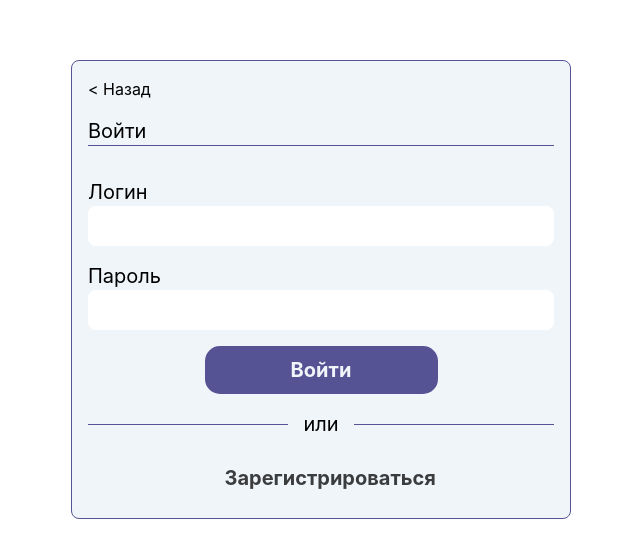
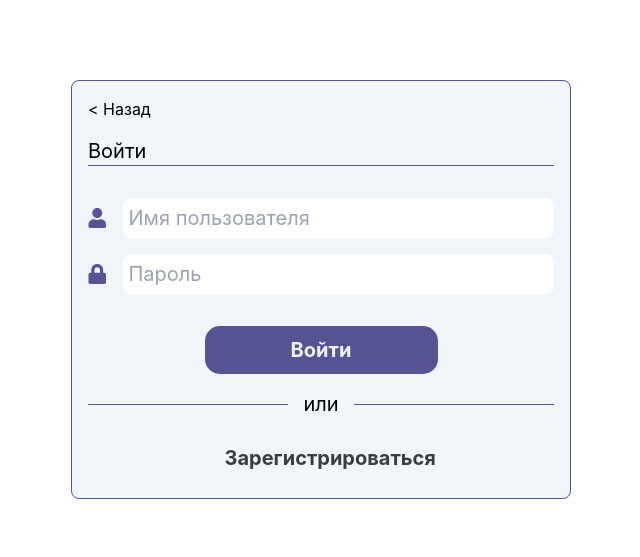
Before and after one commit to Axonome/MortgageCalculatorFrontend, a React (Create React App) app: page /Auth in a window 1280 px wide. Shown: the part 111-668 px from the top of the page, without its empty margins (319-959 px from the left). Built offline with nearby package versions, Linux system fonts and the light colour scheme.

Commit message:
Add icons and placeholders

```diff
--- a/package.json
+++ b/package.json
@@ -13,6 +13,7 @@
     "@types/react-dom": "^18.0.9",
     "react": "^18.2.0",
     "react-dom": "^18.2.0",
+    "react-icons": "^4.7.1",
     "react-router-dom": "^6.4.4",
     "react-scripts": "5.0.1",
     "typescript": "^4.9.3",
--- a/src/Components/Login/Login.css
+++ b/src/Components/Login/Login.css
@@ -45,13 +45,17 @@
 
 .input-group {
     display: flex;
-    flex-direction: column;
     margin-bottom: 16px;
+    align-items: center;
+    width: 100%;
 }
 
 .input-group input {
     height: 40px;
     border-radius: 8px;
+    width: 100%;
+    margin-left: 16px;
+    padding-left: 6px;
 }
 
 .login-page {
@@ -97,6 +101,10 @@
 }
 
 #register {
+    @apply bg-primary text-gray;
     margin-top: 16px;
-    @apply bg-primary text-gray;
 }
+
+#login {
+    margin-top: 32px;
+}
--- a/src/Components/Login/Login.tsx
+++ b/src/Components/Login/Login.tsx
@@ -1,4 +1,5 @@
 import { useNavigate} from "react-router-dom";
+import { FaLock, FaUser } from 'react-icons/fa';
 import "./Login.css";
 
 function LoginPage() {
@@ -13,12 +14,12 @@ function LoginPage() {
                 </div>
                 <div className="body">
                     <div className="input-group">
-                        <label>Логин</label>
-                        <input/>
+                        <FaUser className="text-accent" />
+                        <input id="username" placeholder="Имя пользователя"/>
                     </div>
                     <div className="input-group">
-                        <label>Пароль</label>
-                        <input type="password"/>
+                        <FaLock className="text-accent" />
+                        <input id="password" type="password" placeholder="Пароль"/>
                     </div>
                     <button id="login" type="submit">Войти</button>
                     <div className="strike">
```
Also changed, not shown: 1 other file (tests, documents, lock files or other folders).
